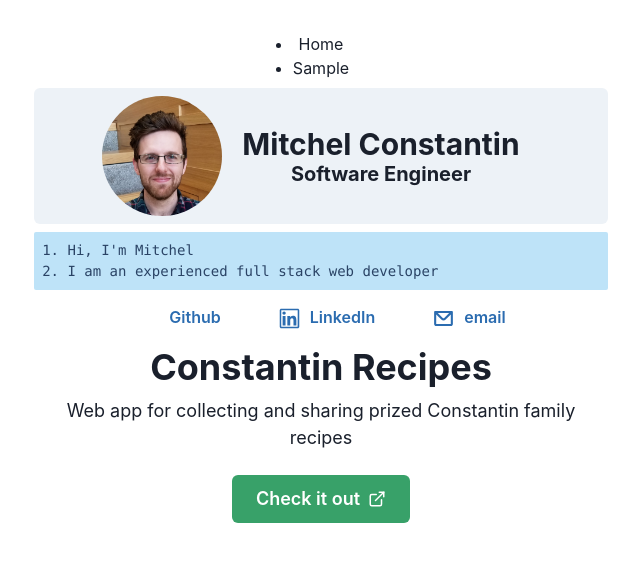
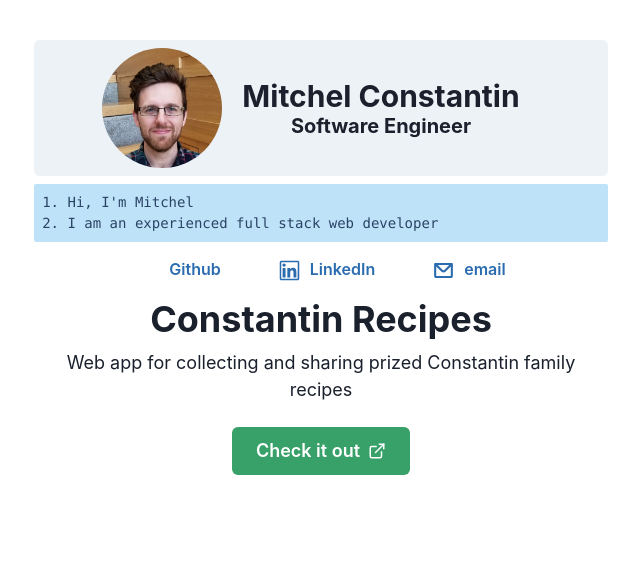
Before and after one commit to mitchelconstantin/mitchel-constantin, a React (Vite) app: page / in a window 1280 px wide. Shown: the top 562 px of the page, without its empty margins (319-959 px from the left). Built offline with nearby package versions, Linux system fonts and the light colour scheme; some icons are missing.

Commit message:
disable nav

```diff
--- a/src/App.tsx
+++ b/src/App.tsx
@@ -27,7 +27,7 @@ function App() {
   return (
     <BrowserRouter>
       <Container centerContent>
-        <Navigation />
+        {/* <Navigation /> */}
         <Routes>
           {routes.map((route) => (
             <Route path={route.path} element={route.element} />
```
